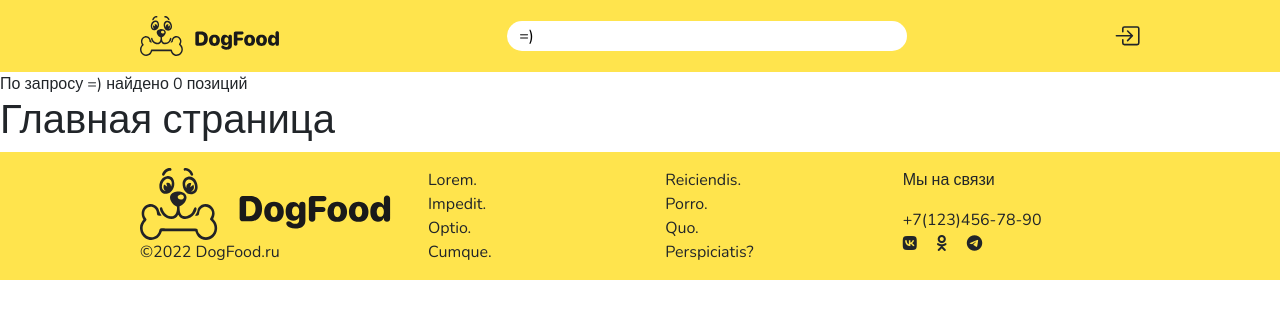
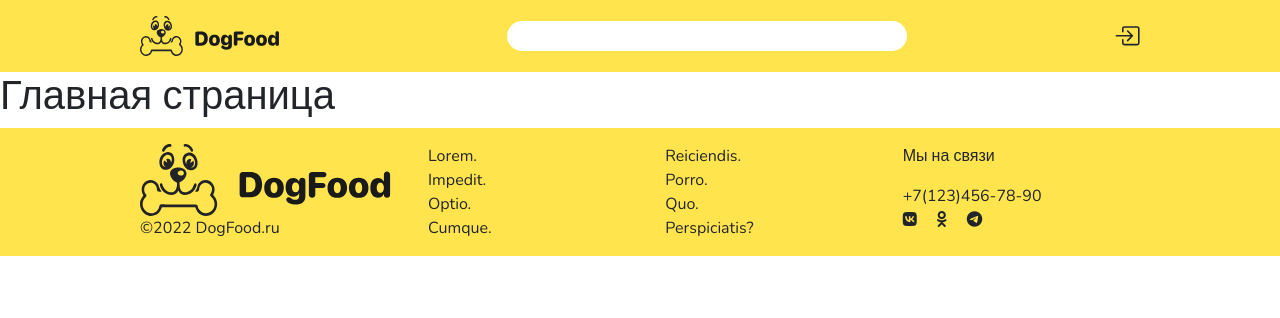
Before and after one commit to Lekso4ka/lk7-dogfood, a React app: page / in a window 1280 px wide. Shown: the top 318 px of the page. Built offline with nearby package versions, Linux system fonts and the light colour scheme.

Commit message:
upd context with api

```diff
--- a/src/App.jsx
+++ b/src/App.jsx
@@ -26,7 +26,7 @@ const App = () => {
     const [api, setApi] = useState(new Api(token));
     const [fav, setFav] = useState([]);
     const [products, setProducts] = useState([]);
-    const [searchText, search] = useState("=)");
+    const [searchText, search] = useState("");
 
     useEffect(() => {
         setApi(new Api(token));
@@ -72,14 +72,16 @@ const App = () => {
     }, [goods])
 
     return <Context.Provider value={{
-        products: products,
+        goods: goods,
+        products: products, // фильтрация поиска
         searchText: searchText,
         setProducts: setProducts,
-        search: search
+        search: search,
+        api: api,
+        setApi: setApi
     }}>
         <div className="wrapper">
             <Header
-                update={setGoods}
                 openPopup={changePopupActive}
                 user={!!token}
                 setToken={setToken}
@@ -90,8 +92,8 @@ const App = () => {
             {/* <Product/> */}
             <Routes>
                 <Route path="/" element={<Main/>}/>
-                <Route path="/catalog" element={<Catalog goods={goods} setFav={setFav} api={api}/>}/>
-                <Route path="/product/:id" element={<Product api={api}/>}/>
+                <Route path="/catalog" element={<Catalog setFav={setFav}/>}/>
+                <Route path="/product/:id" element={<Product />}/>
                 <Route path="/profile" element={<Profile user={user}/>}/>
             </Routes>
             <Footer/>
@@ -100,7 +102,6 @@ const App = () => {
             isActive={popupActive}
             changeActive={changePopupActive}
             setToken={setToken}
-            api={api}
             setUser={setUser}
         />}
     </Context.Provider>
--- a/src/components/Card/index.jsx
+++ b/src/components/Card/index.jsx
@@ -1,10 +1,12 @@
-import React, {useState, useEffect} from "react";
+import React, {useState, useEffect, useContext} from "react";
+import { Context } from "../../App";
 import {Link} from "react-router-dom";
 import {Heart, HeartFill} from "react-bootstrap-icons";
 import "./style.css";
 import Local from "../../Local";
 
-const Card = ({name, price, pictures, _id, likes, api, setFav}) => {
+const Card = ({name, price, pictures, _id, likes, setFav}) => {
+    const {api} = useContext(Context);
     const [like, setLike] = useState(false);
     const imgStyle = {
         backgroundImage: `url(${pictures})`
--- a/src/components/Header/index.jsx
+++ b/src/components/Header/index.jsx
@@ -8,13 +8,11 @@ import {ReactComponent as FavIcon} from "./img/ic-favorites.svg";
 import {ReactComponent as CartIcon} from "./img/ic-cart.svg";
 import {ReactComponent as ProfileIcon} from "./img/ic-profile.svg";
 
-export default ({update, openPopup, user, setToken, setUser, likes}) => {
-    const {searchText, search, setProducts, products} = useContext(Context);
-    const [cnt, setCnt] = useState(0);
+export default ({openPopup, user, setToken, setUser, likes}) => {
+    const {searchText, search, setProducts, goods} = useContext(Context);
     const handler = e => {
         search(e.target.value);
-        const result = products.filter((el => el.name.toLowerCase().search(e.target.value.toLowerCase()) !== -1));
-        setCnt(result.length);
+        const result = goods.filter((el => el.name.toLowerCase().search(e.target.value.toLowerCase()) !== -1));
         setProducts(result);
     }
     const logout = e => {
@@ -36,8 +34,5 @@ export default ({update, openPopup, user, setToken, setUser, likes}) => {
                 {!user && <a href="" onClick={e => {e.preventDefault(); openPopup(true)}}><BoxArrowInRight style={{fontSize: "1.6rem"}}/></a>}
             </nav>
         </header>
-        <div>
-            {searchText ? `По запросу ${searchText} найдено ${cnt} позиций` : "Поиск..."}
-        </div>
     </>
 }
--- a/src/components/Modal/index.jsx
+++ b/src/components/Modal/index.jsx
@@ -1,11 +1,13 @@
-import React, {useState} from "react";
+import React, {useState, useContext} from "react";
+import { Context } from "../../App";
 import {Form, Button} from "react-bootstrap";
 import {XCircle} from "react-bootstrap-icons";
 import "bootstrap/dist/css/bootstrap.min.css";
 import "./style.css";
 import Local from "../../Local";
 
-export default ({isActive, changeActive, api, setToken, setUser}) => {
+export default ({isActive, changeActive, setToken, setUser}) => {
+    const {api} = useContext(Context);
     const [email, setEmail] = useState("");
     const [pwd, setPwd] = useState("");
     const handler = e => {
--- a/src/pages/Catalog.jsx
+++ b/src/pages/Catalog.jsx
@@ -2,23 +2,26 @@ import React, {useContext} from "react";
 import Card from "../components/Card";
 import { Context } from "../App";
 
-export default ({goods, api, setFav}) => {
-    const { searchText, products } = useContext(Context);
+export default ({setFav}) => {
+    const { searchText, products, goods} = useContext(Context);
     return <div className="cards-container">
         {!searchText && goods.length > 0 &&
             goods.map((d, i) => <Card
                 key={i}
                 {...d}
-                api={api}
                 setFav={setFav}
             />)
-            // <p style={{gridColumnEnd: "span 4", textAlign: "center"}}>Для отображения данных необходимо войти в приложение</p>
         }
+        {searchText && <div style={{gridColumnEnd: "span 4"}}>
+            {products.length
+                ? <>По запросу <b>{searchText}</b> найдено {products.length} позиций</>
+                : <> По запросу <b>{searchText}</b> товаров не найдено</>
+            }
+        </div>}
         {searchText && products.map((d, i) => <Card
-                key={i}
-                {...d}
-                api={api}
-                setFav={setFav}
+            key={i}
+            {...d}
+            setFav={setFav}
         />)}
     </div>
 }
--- a/src/pages/Product.jsx
+++ b/src/pages/Product.jsx
@@ -1,4 +1,5 @@
-import React, {useEffect, useState} from "react";
+import React, {useEffect, useState, useContext} from "react";
+import { Context } from "../App";
 import { useParams } from "react-router-dom";
 import data from "../assets/data.json";
 import {Container, Row, Col, Figure, Table, ButtonGroup, Button} from "react-bootstrap";
@@ -15,7 +16,8 @@ import {Container, Row, Col, Figure, Table, ButtonGroup, Button} from "react-boo
 //     "picture": "https://react-learning.ru/image-compressed/1.jpg",
 //     "tags": ["new"]
 // },
-export default ({api}) => {
+export default () => {
+    const {api} = useContext(Context);
     let p = data[0];
     const [product, setProduct] = useState({});
     const [cnt, setCnt] = useState(0);
```
